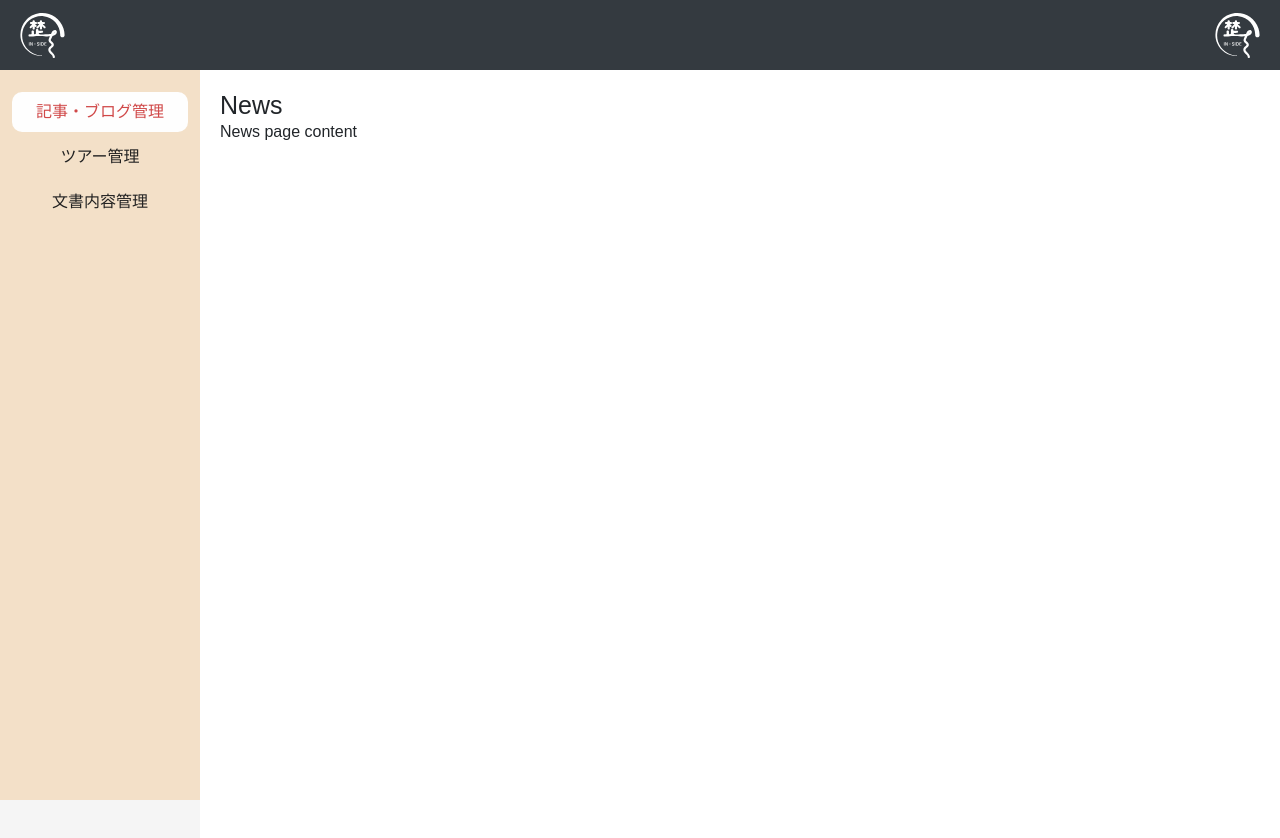
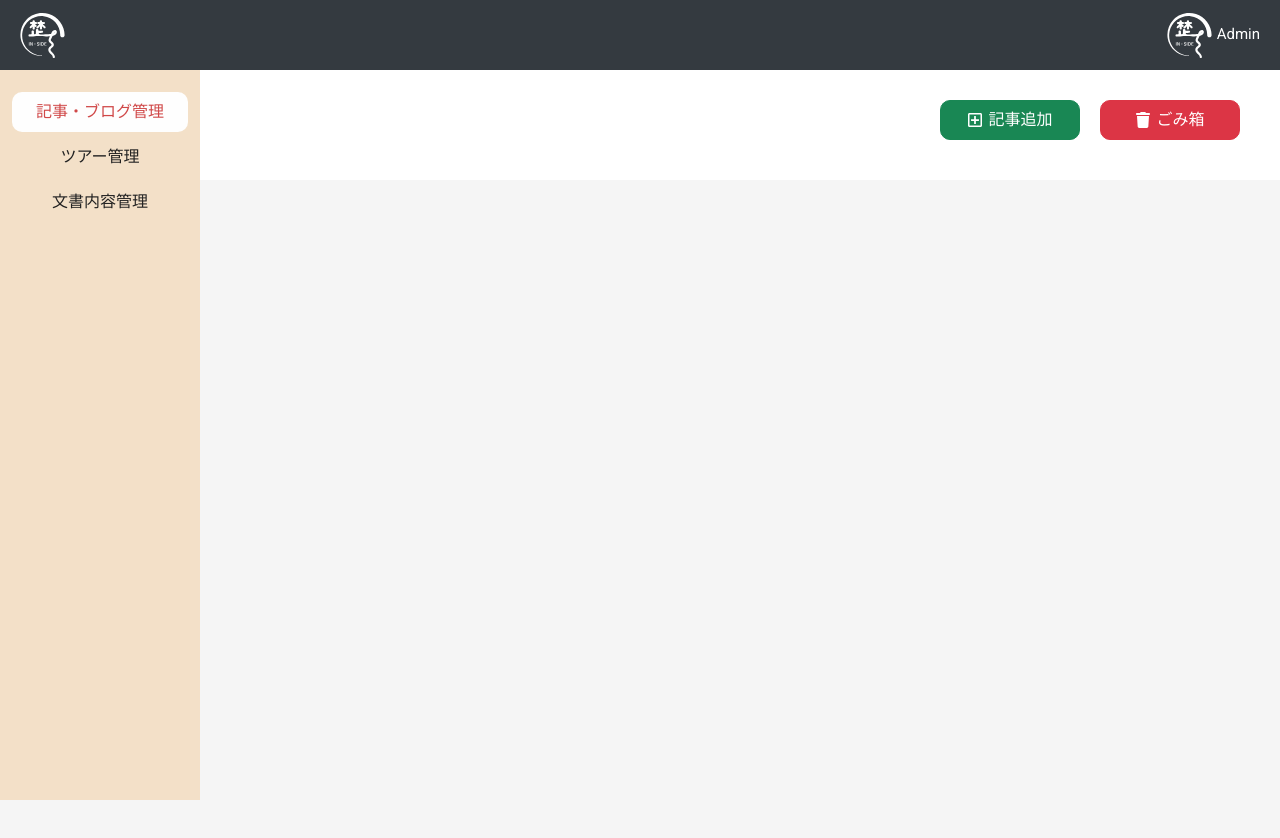
Before and after one commit to huynhnguyen1906/Reki-Teku, a Next.js app: page /admin/news in a window 1280 px wide. Shown: the top 838 px of the page. After the commit the page ends 800 px from the top, so only its background shows below. Built offline with nearby package versions, Linux system fonts and the light colour scheme; a web font is replaced by a local one.

Commit message:
【修正】Stylesフォルダをリファクタリングした。 【追加】管理ページの追加、ゴミ箱のボタンのためのAdminBoxBtnを作成した。

```diff
--- a/src/app/admin/AdminLayout.tsx
+++ b/src/app/admin/AdminLayout.tsx
@@ -4,7 +4,7 @@ import Link from 'next/link';
 import Image from 'next/image';
 import { usePathname } from 'next/navigation';
 import Logo from '../../../public/images/logo-white.svg';
-import Styles from '@styles/appStyles/Admin.module.scss';
+import Style from '@styles/appStyles/Admin/Admin.module.scss';
 
 interface AdminLayoutProps {
     children: ReactNode;
@@ -16,25 +16,34 @@ const AdminLayout: React.FC<AdminLayoutProps> = ({ children }) => {
     const isActive = (path: string) => pathname === path;
 
     return (
-        <div className={Styles.container}>
-            <nav className={Styles.nav}>
+        <div className={Style.container}>
+            <nav className={Style.nav}>
                 <Link href="/admin/news">
                     <Image src={Logo} alt="logo" width={45} height={45} />
                 </Link>
-                <Image src={Logo} alt="logo" width={45} height={45} />
+                <div className={Style.userIcon}>
+                    <Image src={Logo} alt="logo" width={45} height={45} />
+                    <span>Admin</span>
+                </div>
             </nav>
-            <div className={Styles.sideBar}>
-                <Link href="/admin/news" className={isActive('/admin/news') ? Styles.active : ''}>
+            <div className={Style.sideBar}>
+                <Link
+                    href="/admin/news"
+                    className={isActive('/admin/news') || isActive('/admin/news/create') ? Style.active : ''}
+                >
                     記事・ブログ管理
                 </Link>
-                <Link href="/admin/tours" className={isActive('/admin/tours') ? Styles.active : ''}>
+                <Link
+                    href="/admin/tours"
+                    className={isActive('/admin/tours') || isActive('/admin/tours/create') ? Style.active : ''}
+                >
                     ツアー管理
                 </Link>
-                <Link href="/admin/text-content" className={isActive('/admin/text-content') ? Styles.active : ''}>
+                <Link href="/admin/text-content" className={isActive('/admin/text-content') ? Style.active : ''}>
                     文書内容管理
                 </Link>
             </div>
-            <div className={Styles.mainContent}>{children}</div>
+            <div className={Style.mainContent}>{children}</div>
         </div>
     );
 };
--- a/src/app/admin/news/page.tsx
+++ b/src/app/admin/news/page.tsx
@@ -1,11 +1,9 @@
 import AdminLayout from '../AdminLayout';
+import AdminBtnBox from '@/components/Admin/AdminBtnBox';
 export default function News() {
     return (
-        <>
-            <AdminLayout>
-                <h1>News</h1>
-                <p>News page content</p>
-            </AdminLayout>
-        </>
+        <AdminLayout>
+            <AdminBtnBox />
+        </AdminLayout>
     );
 }
--- /dev/null
+++ b/src/components/Admin/AdminBtnBox.tsx
@@ -0,0 +1,18 @@
+import Style from '@styles/appStyles/Admin/AdminNewsView.module.scss';
+import Button from 'react-bootstrap/Button';
+import { FaTrash } from 'react-icons/fa6';
+import { FaRegPlusSquare } from 'react-icons/fa';
+export default function AdminBtnBox() {
+    return (
+        <div className={Style.btnBox}>
+            <Button variant="success">
+                <FaRegPlusSquare className={Style.icon} />
+                記事追加
+            </Button>
+            <Button variant="danger">
+                <FaTrash className={Style.icon} />
+                ごみ箱
+            </Button>
+        </div>
+    );
+}
--- /dev/null
+++ b/src/components/Admin/News/NewsItem.tsx
@@ -0,0 +1,3 @@
+export default function NewsItem() {
+    return <div>NewsItem</div>;
+}
--- a/styles/appStyles/Admin.module.scss
+++ b/styles/appStyles/Admin/Admin.module.scss
@@ -4,6 +4,7 @@
     position: relative;
     width: 100%;
     height: auto;
+    font-family: 'Roboto';
 }
 
 .nav {
@@ -16,6 +17,14 @@
     padding: 0 20px 0 20px;
     position: relative;
     z-index: 10;
+    .userIcon {
+        color: #ffffff;
+        font-size: 1.5rem;
+        cursor: pointer;
+        span {
+            padding-left: 5px;
+        }
+    }
 }
 .sideBar {
     background-color: $main-color;
@@ -55,5 +64,9 @@
     background-color: #ffffff;
     margin-left: 20rem;
     padding: 20px;
-    height: 100vh;
+    height: auto;
+    display: flex;
+    flex-direction: column;
+    justify-content: flex-start;
+    align-items: center;
 }
--- /dev/null
+++ b/styles/appStyles/Admin/AdminNewsView.module.scss
@@ -0,0 +1,19 @@
+.btnBox {
+    width: 100%;
+    height: auto;
+    display: flex;
+    justify-content: flex-end;
+    gap: 20px;
+    margin: 10px 0 20px 0;
+    padding-right: 20px;
+    button {
+        width: 140px;
+        height: 40px;
+        border-radius: 1rem;
+        font-size: 16px;
+        display: flex;
+        justify-content: center;
+        align-items: center;
+        gap: 5px;
+    }
+}
```
